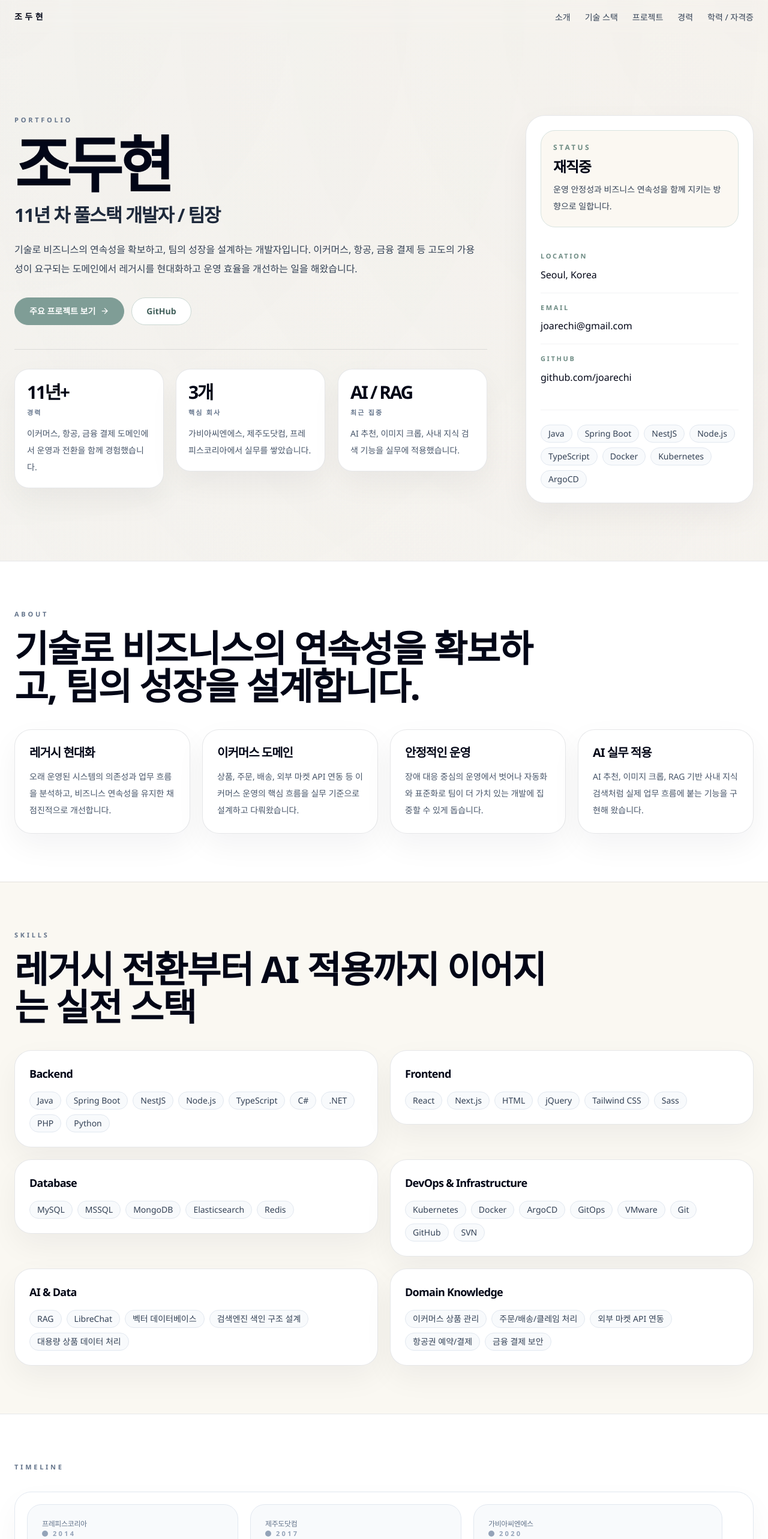
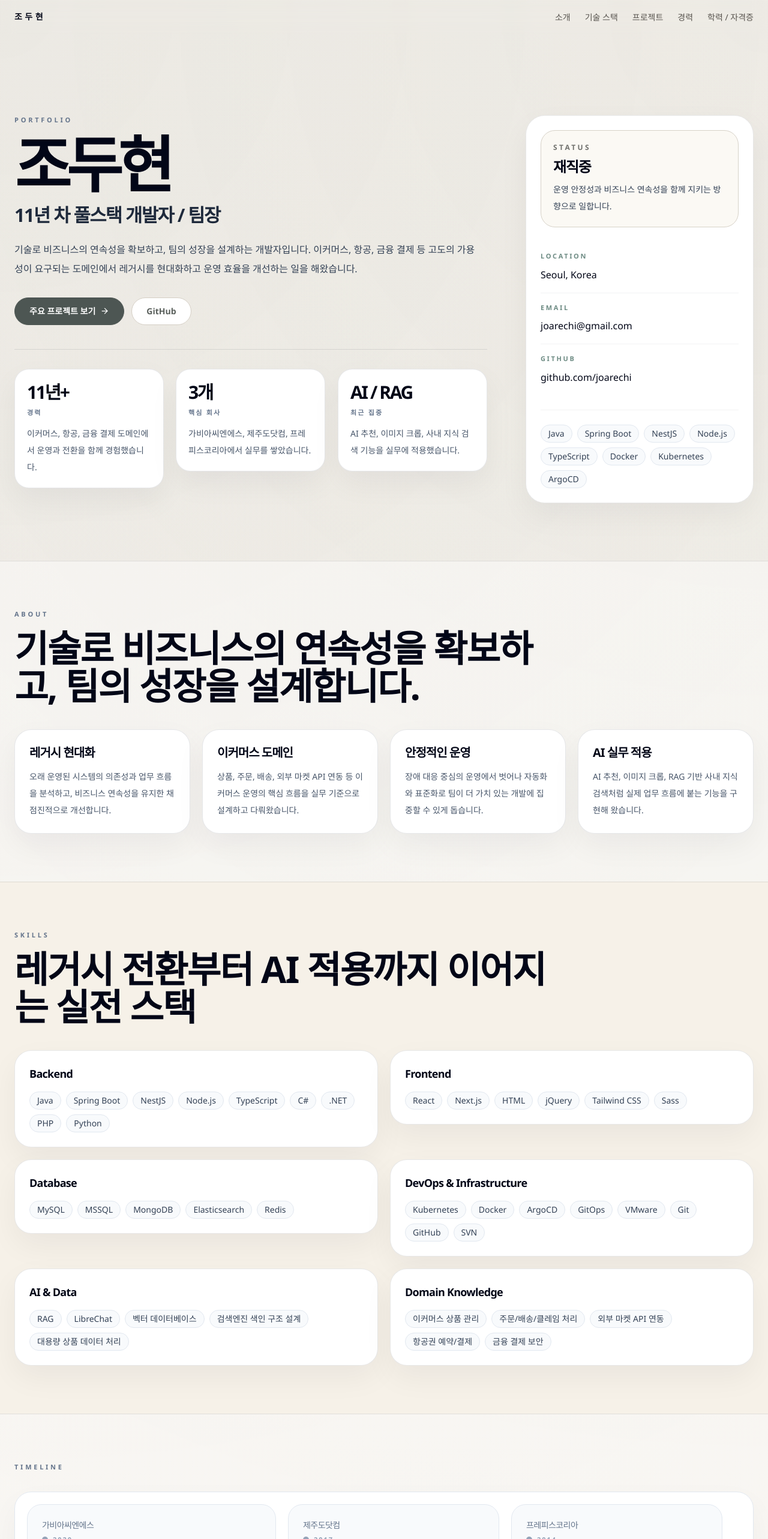
Before and after one commit to joarechi/joarechi.github.io, a Next.js app: page / in a window 1280 px wide. Shown: the top 2566 px of the page at 60% size. Built offline with nearby package versions, Linux system fonts and the light colour scheme.

Commit message:
fix: 디자인 수정

```diff
--- a/app/globals.css
+++ b/app/globals.css
@@ -4,17 +4,17 @@
 
 html {
   scroll-behavior: smooth;
-  background: #fbfaf6;
+  background: #f8f5f0;
   scroll-padding-top: 6rem;
 }
 
 body {
   font-family: "Apple SD Gothic Neo", "Noto Sans KR", "Segoe UI", sans-serif;
   background:
-    radial-gradient(circle at top left, rgba(148, 163, 184, 0.08), transparent 24%),
-    radial-gradient(circle at top right, rgba(244, 205, 166, 0.08), transparent 22%),
-    linear-gradient(180deg, #fbfaf6 0%, #f8f7f2 54%, #f2eee7 100%);
-  color: #0f172a;
+    radial-gradient(circle at top left, rgba(121, 126, 124, 0.08), transparent 24%),
+    radial-gradient(circle at top right, rgba(189, 184, 175, 0.08), transparent 22%),
+    linear-gradient(180deg, #f8f5ef 0%, #f4f0ea 54%, #ede8de 100%);
+  color: #101827;
 }
 
 h1,
@@ -25,8 +25,8 @@ h3,
 }
 
 ::selection {
-  background: rgba(127, 157, 150, 0.25);
-  color: #0f172a;
+  background: rgba(78, 83, 80, 0.18);
+  color: #101827;
 }
 
 @keyframes fade-up {
@@ -55,7 +55,7 @@ h3,
 
 @layer utilities {
   .text-gradient {
-    @apply bg-gradient-to-r from-slate-950 via-slate-700 to-slate-500 bg-clip-text text-transparent;
+    @apply bg-gradient-to-r from-slate-950 via-slate-700 to-stone-400 bg-clip-text text-transparent;
   }
 
   .hero-enter {
--- a/app/layout.tsx
+++ b/app/layout.tsx
@@ -24,7 +24,7 @@ export default function RootLayout({
 }) {
   return (
     <html lang="ko">
-      <body className="bg-[#fbfaf6] text-slate-900">
+      <body className="bg-[#f7f4ee] text-slate-900">
         <Navbar />
         {children}
       </body>
--- a/app/page.tsx
+++ b/app/page.tsx
@@ -262,9 +262,9 @@ export default async function Home() {
 
   return (
     <main className="relative overflow-hidden bg-transparent text-slate-900">
-      <div className="pointer-events-none absolute inset-x-0 top-0 -z-10 h-[42rem] bg-[radial-gradient(circle_at_top_left,rgba(127,157,150,0.18),transparent_32%),radial-gradient(circle_at_top_right,rgba(243,181,176,0.18),transparent_28%),linear-gradient(180deg,#faf7f1_0%,#ffffff_78%)]" />
-      <div className="pointer-events-none absolute right-[-5rem] top-40 -z-10 h-80 w-80 rounded-full bg-[#dbe7e4]/60 blur-3xl" />
-      <div className="pointer-events-none absolute left-[-6rem] top-[32rem] -z-10 h-96 w-96 rounded-full bg-[#f3e6d7]/70 blur-3xl" />
+      <div className="pointer-events-none absolute inset-x-0 top-0 -z-10 h-[42rem] bg-[radial-gradient(circle_at_top_left,rgba(112,118,116,0.12),transparent_32%),radial-gradient(circle_at_top_right,rgba(200,191,180,0.1),transparent_28%),linear-gradient(180deg,#f9f5f0_0%,#ffffff_78%)]" />
+      <div className="pointer-events-none absolute right-[-5rem] top-40 -z-10 h-80 w-80 rounded-full bg-[#e1e1dc]/60 blur-3xl" />
+      <div className="pointer-events-none absolute left-[-6rem] top-[32rem] -z-10 h-96 w-96 rounded-full bg-[#ebe4da]/70 blur-3xl" />
 
       <section id="top" className="pt-24">
         <div className="mx-auto grid max-w-7xl gap-12 px-6 py-16 lg:grid-cols-[1.35fr_0.65fr] lg:gap-16 lg:py-24">
@@ -281,7 +281,7 @@ export default async function Home() {
             <div className="mt-8 flex flex-wrap gap-3">
               <a
                 href="#projects"
-                className="inline-flex items-center gap-2 rounded-full border border-[#7f9d96] bg-[#7f9d96] px-6 py-3 text-sm font-semibold text-white transition-colors hover:bg-[#6f8c86]"
+                className="inline-flex items-center gap-2 rounded-full border border-[#4d5653] bg-[#4d5653] px-6 py-3 text-sm font-semibold text-white transition-colors hover:bg-[#39403f]"
               >
                 주요 프로젝트 보기 <ArrowRight size={15} />
               </a>
@@ -289,7 +289,7 @@ export default async function Home() {
                 href={data.github}
                 target="_blank"
                 rel="noopener noreferrer"
-                className="inline-flex items-center gap-2 rounded-full border border-[#cad7d2] bg-white px-6 py-3 text-sm font-semibold text-[#42605b] transition-colors hover:border-[#7f9d96] hover:text-[#243836]"
+                className="inline-flex items-center gap-2 rounded-full border border-[#d4cec4] bg-white px-6 py-3 text-sm font-semibold text-[#5a605c] transition-colors hover:border-[#4d5653] hover:text-[#2a302f]"
               >
                 GitHub
               </a>
@@ -309,11 +309,11 @@ export default async function Home() {
           </div>
 
           <aside
-            className="hero-enter rounded-[2rem] border border-slate-900/10 bg-white p-6 shadow-[0_20px_50px_rgba(15,23,42,0.05)]"
+            className="hero-enter rounded-[2rem] border border-stone-900/10 bg-white p-6 shadow-[0_20px_50px_rgba(15,23,42,0.05)]"
             style={{ animationDelay: "120ms" }}
           >
-            <div className="rounded-[1.5rem] border border-[#d8e3df] bg-[#fbf8f2] p-5">
-              <p className="text-xs font-semibold uppercase tracking-[0.28em] text-[#6d8b83]">Status</p>
+            <div className="rounded-[1.5rem] border border-[#d7d2c8] bg-[#fbf9f4] p-5">
+              <p className="text-xs font-semibold uppercase tracking-[0.28em] text-[#70716d]">Status</p>
               <p className="mt-2 text-2xl font-semibold tracking-[-0.05em] text-slate-950">{data.status}</p>
               <p className="mt-2 text-sm leading-7 text-slate-700">운영 안정성과 비즈니스 연속성을 함께 지키는 방향으로 일합니다.</p>
             </div>
@@ -324,14 +324,14 @@ export default async function Home() {
               <InfoPanel label="GitHub" value={data.github.replace("https://", "")} />
             </dl>
 
-            <div className="mt-6 border-t border-slate-900/5 pt-6">
+            <div className="mt-6 border-t border-stone-900/5 pt-6">
               <BadgeList items={data.heroTags.slice(0, 8)} />
             </div>
           </aside>
         </div>
       </section>
 
-      <section id="about" className="border-t border-slate-900/10 bg-white py-20">
+      <section id="about" className="border-t border-stone-900/10 bg-white/40 py-20">
         <div className="mx-auto max-w-7xl px-6">
           <Reveal>
             <SectionTitle title="ABOUT" subtitle="기술로 비즈니스의 연속성을 확보하고, 팀의 성장을 설계합니다." />
@@ -366,7 +366,7 @@ export default async function Home() {
         </div>
       </section>
 
-      <section id="skills" className="border-t border-slate-900/10 bg-[#faf8f2] py-20">
+      <section id="skills" className="border-t border-stone-900/10 bg-[#f6f1e8] py-20">
         <div className="mx-auto max-w-7xl px-6">
           <Reveal>
             <SectionTitle title="SKILLS" subtitle="레거시 전환부터 AI 적용까지 이어지는 실전 스택" />
@@ -375,7 +375,7 @@ export default async function Home() {
           <div className="mt-10 grid gap-5 lg:grid-cols-2">
             {data.skills.map((group, index) => (
               <Reveal key={group.category} delay={index * 90}>
-                <article className="rounded-[1.75rem] border border-slate-900/10 bg-white p-6 shadow-[0_20px_50px_rgba(15,23,42,0.05)]">
+                <article className="rounded-[1.75rem] border border-stone-900/10 bg-white p-6 shadow-[0_20px_50px_rgba(15,23,42,0.05)]">
                   <h3 className="text-lg font-semibold tracking-[-0.04em] text-slate-950">{group.category}</h3>
                   <div className="mt-4">
                     <BadgeList items={group.items} />
@@ -387,7 +387,7 @@ export default async function Home() {
         </div>
       </section>
 
-      <section id="timeline" className="border-t border-slate-900/10 bg-white py-20">
+      <section id="timeline" className="border-t border-stone-900/10 bg-white/40 py-20">
         <div className="mx-auto max-w-7xl px-6">
           <Reveal>
             <SectionTitle title="TIMELINE" />
@@ -396,16 +396,16 @@ export default async function Home() {
           <Reveal className="mt-8 rounded-[1.75rem] border border-slate-200 bg-white p-5 shadow-[0_20px_50px_rgba(15,23,42,0.04)]">
             <div className="flex gap-5 overflow-x-auto pb-2">
               {[...data.career]
-                .sort((a, b) => getStartOrder(a.period) - getStartOrder(b.period))
+                .sort((a, b) => getStartOrder(b.period) - getStartOrder(a.period))
                 .map((company, index) => (
                 <Reveal key={`${company.company}-${company.period}`} delay={index * 70}>
                   <article className="min-w-[22rem] rounded-[1.5rem] border border-slate-200 bg-slate-50 p-6">
-                    <p className="text-xs font-medium tracking-[-0.03em] text-slate-500">
+                    <p className="text-sm font-medium tracking-[-0.04em] text-slate-500">
                       {company.company}
                     </p>
-                    <div className="flex items-center gap-2">
+                    <div className="mt-1.5 flex items-center gap-2">
                       <span className="h-2.5 w-2.5 rounded-full bg-slate-400" />
-                      <span className="text-[11px] font-semibold uppercase tracking-[0.3em] text-slate-400">
+                      <span className="text-[11px] font-semibold uppercase tracking-[0.18em] text-slate-400">
                         {getStartYear(company.period)}
                       </span>
                     </div>
@@ -434,7 +434,7 @@ export default async function Home() {
         </div>
       </section>
 
-      <section id="projects" className="border-t border-slate-900/10 bg-white py-20">
+      <section id="projects" className="border-t border-stone-900/10 bg-white/40 py-20">
         <div className="mx-auto max-w-7xl px-6">
           <Reveal>
             <SectionTitle title="PROJECTS" subtitle="대표 프로젝트" />
@@ -449,7 +449,7 @@ export default async function Home() {
         </div>
       </section>
 
-      <section id="career" className="border-t border-slate-900/10 bg-[#faf8f2] py-20">
+      <section id="career" className="border-t border-stone-900/10 bg-[#f6f1e8] py-20">
         <div className="mx-auto max-w-7xl px-6">
           <Reveal>
             <SectionTitle title="CAREER" subtitle="경력" />
@@ -465,7 +465,7 @@ export default async function Home() {
         </div>
       </section>
 
-      <section id="education" className="border-t border-slate-900/10 bg-white py-20">
+      <section id="education" className="border-t border-stone-900/10 bg-white/40 py-20">
         <div className="mx-auto max-w-7xl px-6">
           <Reveal>
             <SectionTitle title="EDUCATION / CERTIFICATIONS" subtitle="학력 / 자격증" />
--- a/components/Navbar.tsx
+++ b/components/Navbar.tsx
@@ -25,8 +25,8 @@ export default function Navbar() {
     <header
       className={`fixed top-0 left-0 right-0 z-50 transition-all duration-300 ${
         scrolled
-          ? "border-b border-slate-900/5 bg-white/82 backdrop-blur-xl"
-          : "bg-white/48 backdrop-blur-md"
+          ? "border-b border-stone-900/5 bg-[#f9f6f1]/82 backdrop-blur-xl"
+          : "bg-[#f9f6f1]/52 backdrop-blur-md"
       }`}
     >
       <nav className="mx-auto flex max-w-7xl items-center justify-between px-6 py-4">
@@ -39,7 +39,7 @@ export default function Navbar() {
             <li key={link.href}>
               <a
                 href={link.href}
-                className="text-sm font-medium text-slate-700 transition-colors hover:text-slate-950"
+                className="text-sm font-medium text-stone-600 transition-colors hover:text-slate-950"
               >
                 {link.label}
               </a>
@@ -48,7 +48,7 @@ export default function Navbar() {
         </ul>
 
         <button
-          className="p-2 text-slate-600 transition-colors hover:text-slate-950 md:hidden"
+          className="p-2 text-stone-600 transition-colors hover:text-slate-950 md:hidden"
           onClick={() => setMenuOpen(!menuOpen)}
           aria-label="메뉴"
         >
@@ -57,13 +57,13 @@ export default function Navbar() {
       </nav>
 
       {menuOpen && (
-        <div className="flex flex-col gap-4 border-t border-slate-900/5 bg-white/92 px-6 py-4 backdrop-blur-xl md:hidden">
+        <div className="flex flex-col gap-4 border-t border-stone-900/5 bg-[#f9f6f1]/92 px-6 py-4 backdrop-blur-xl md:hidden">
           {navLinks.map((link) => (
             <a
               key={link.href}
               href={link.href}
               onClick={() => setMenuOpen(false)}
-              className="text-sm font-medium text-slate-700 transition-colors hover:text-slate-950"
+              className="text-sm font-medium text-stone-600 transition-colors hover:text-slate-950"
             >
               {link.label}
             </a>
```
